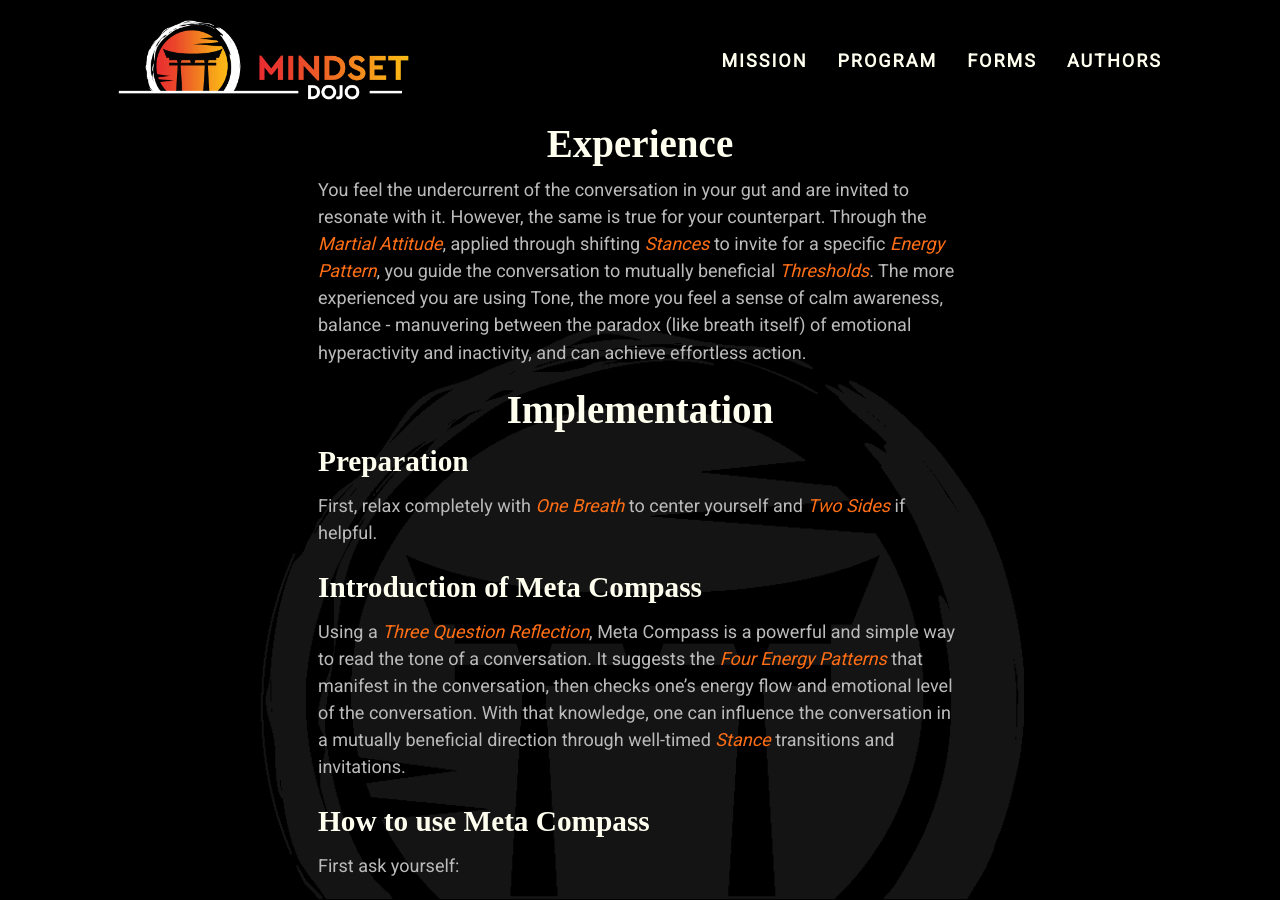
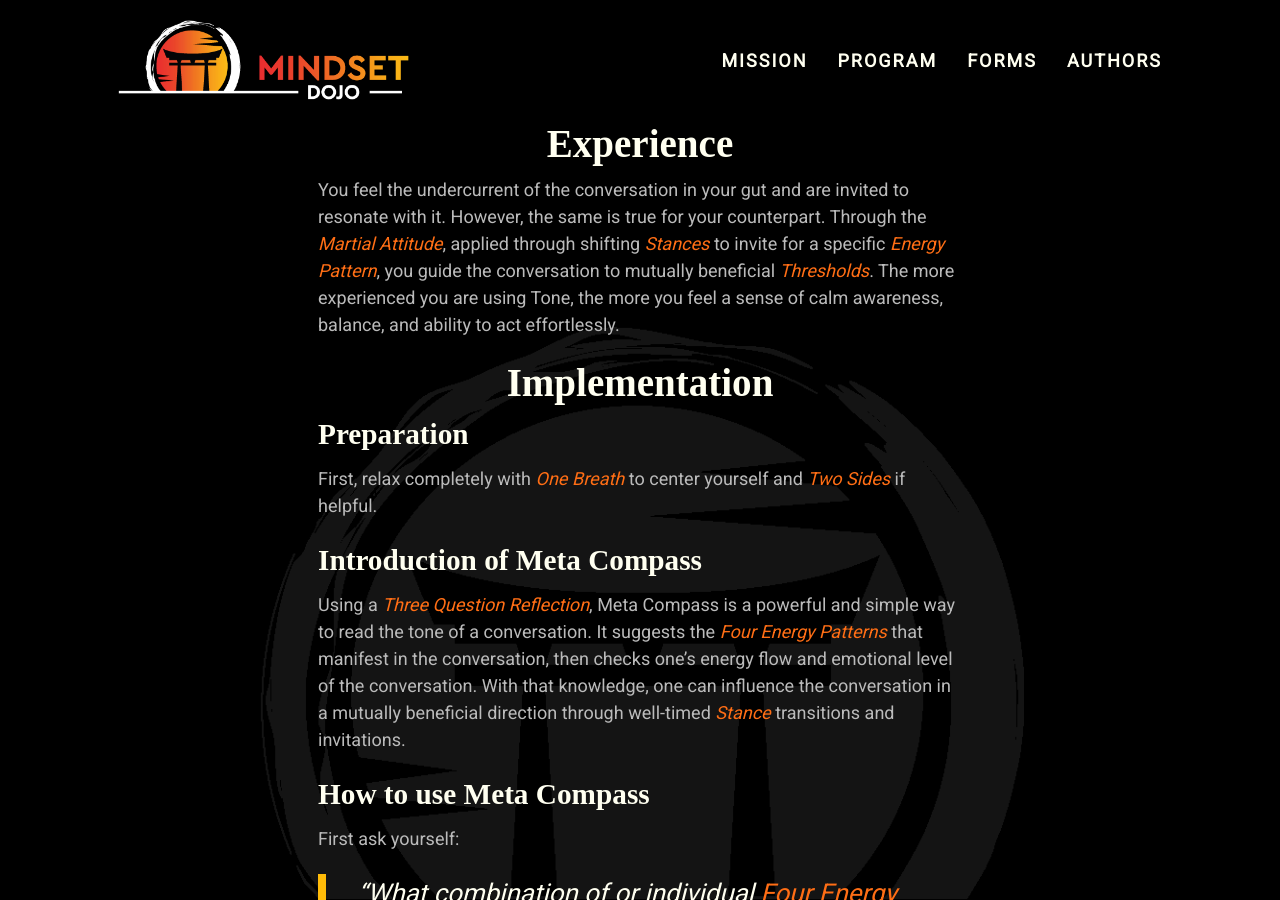
Before and after one commit to mindset-dojo/mindset-dojo.github.io, a Jekyll site: the page built from _forms/tone.md, in a window 1280 px wide and 900 px high, scrolled down 429 px. Built offline with Jekyll 4.4.1, drawn with Linux system fonts in a browser that asks for light colours; some web fonts are replaced.

Commit message:
fix(tone): language.

```diff
--- a/_forms/tone.md
+++ b/_forms/tone.md
@@ -16,7 +16,7 @@ Tone is not merely one's tone of voice, but rather the subliminal expression of
 
 ## Experience
 
-You feel the undercurrent of the conversation in your gut and are invited to resonate with it. However, the same is true for your counterpart. Through the [Martial Attitude](../martial-attitude/), applied through shifting [Stances](../stance/) to invite for a specific [Energy Pattern](../four-patterns/), you guide the conversation to mutually beneficial [Thresholds](../threshold/). The more experienced you are using Tone, the more you feel a sense of calm awareness, balance - manuvering between the paradox (like breath itself) of emotional hyperactivity and inactivity, and can achieve effortless action.
+You feel the undercurrent of the conversation in your gut and are invited to resonate with it. However, the same is true for your counterpart. Through the [Martial Attitude](../martial-attitude/), applied through shifting [Stances](../stance/) to invite for a specific [Energy Pattern](../four-patterns/), you guide the conversation to mutually beneficial [Thresholds](../threshold/). The more experienced you are using Tone, the more you feel a sense of calm awareness, balance, and ability to act effortlessly.
 
 ## Implementation
 
```
